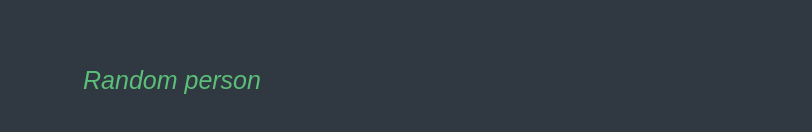
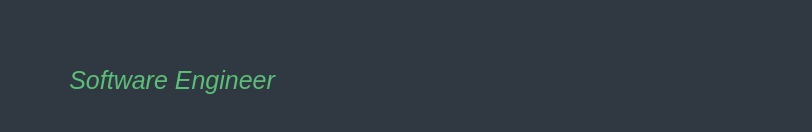
Before and after one commit to GllmJln/gllmjln.github.io, an Angular app: page /welcome in a window 1280 px wide. Shown: the part 404-536 px from the top of the page, without its empty margins (468-1280 px from the left). Built offline with nearby package versions, Linux system fonts and the light colour scheme.

Commit message:
testing deploy action (#31)

```diff
--- a/src/app/pages/landing-page/landing-page.component.html
+++ b/src/app/pages/landing-page/landing-page.component.html
@@ -1,4 +1,4 @@
 <section id="welcome-section">
   <h1>Thegajout</h1>
-  <p>Random person</p>
+  <p>Software Engineer</p>
 </section>
```
